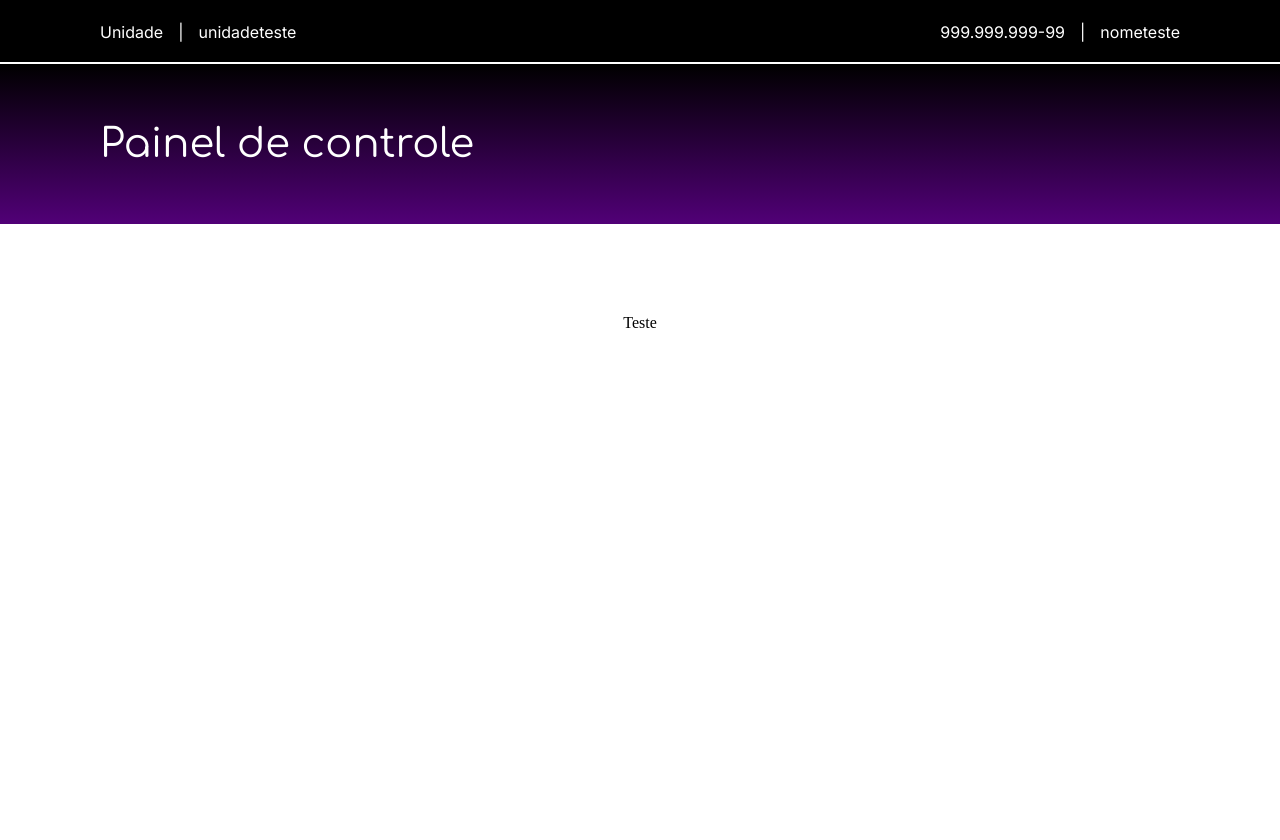
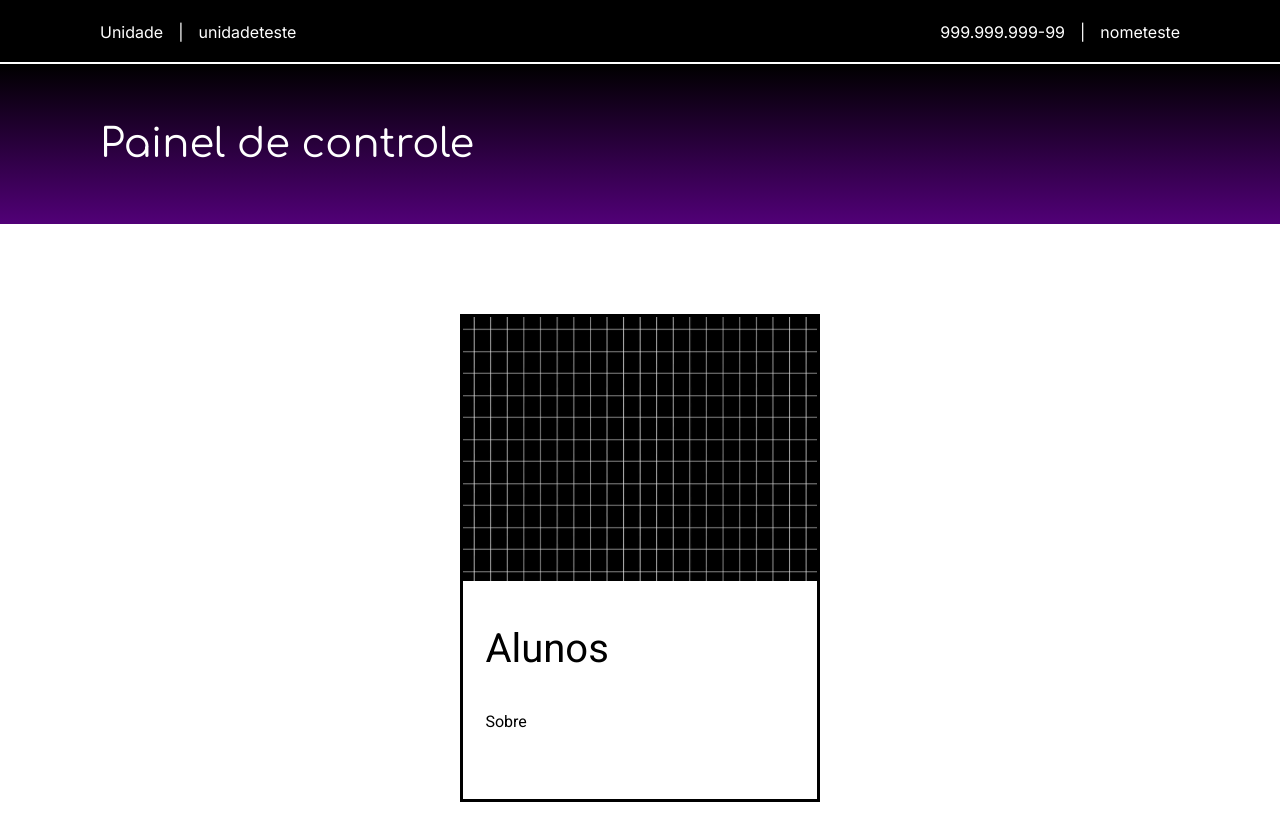
Before and after one commit to matheusmms031/Sistema-Escolar, a React (Vite) app in the folder front-end/projeto/: page /painel in a window 1280 px wide. Shown: the top 840 px of the page. Before the commit the page ends 800 px from the top, so only its background shows below. Built offline with nearby package versions, Linux system fonts and the light colour scheme.

Commit message:
Mudança no painel e em alunos

```diff
--- a/front-end/projeto/src/pages/Alunos.jsx
+++ b/front-end/projeto/src/pages/Alunos.jsx
@@ -8,7 +8,7 @@ function Alunos(){
         <div className="home">
             <NavBar/>
             <OperacionalTitle title={'Painel de controle'}/>
-            <PainelBox page={true}>
+            <PainelBox page={false}>
                 <span>alunos</span>
             </PainelBox>
         </div>
--- a/front-end/projeto/src/pages/Painel.jsx
+++ b/front-end/projeto/src/pages/Painel.jsx
@@ -1,11 +1,11 @@
 import { UserContext } from '../App';
 import '../styles/Painel.scss'
-import { useNavigate } from 'react-router-dom';
+import { Link, useNavigate } from 'react-router-dom';
 import { useState,useContext, useEffect } from 'react';
 import OperacionalTitle from '../components/OperacionalTitle';
 import NavBar from '../components/NavBar';
 import PainelBox from '../components/PainelBox';
-
+import Card from '../components/Card';
 
 
 function Painel(){
@@ -26,7 +26,7 @@ function Painel(){
             <NavBar/>
             <OperacionalTitle title={'Painel de controle'}/>
             <PainelBox page={true}>
-                <span>Teste</span>
+                <Link to={'/painel/alunos'} style={{'textDecoration':'none'}}><Card title={'Alunos'} about={'Sobre'}/></Link>
             </PainelBox>
         </div>
     );
--- a/front-end/projeto/src/styles/CardStyle.scss
+++ b/front-end/projeto/src/styles/CardStyle.scss
@@ -1,4 +1,5 @@
 .card-painel{
+    transition: ease-in-out 0.3s;
     display: flex;
     width: 22.125rem;
     height: 30.125rem;
@@ -20,7 +21,6 @@
         gap: 1.0rem;
         flex: 1 0 0;
         align-self: stretch;
-
         h1{
             color: #000;
             font-family: "Roboto";
@@ -30,8 +30,6 @@
             line-height: 1.5rem; /* 60% */
         }
         span{
-            width: 18.625rem;
-            height: 8rem;
             color: #000;
             font-family: "Roboto";
             font-size: 1rem;
@@ -41,3 +39,7 @@
         }
     }
 }
+
+.card-painel:hover{
+    transform: scale(1.04);
+}
```
